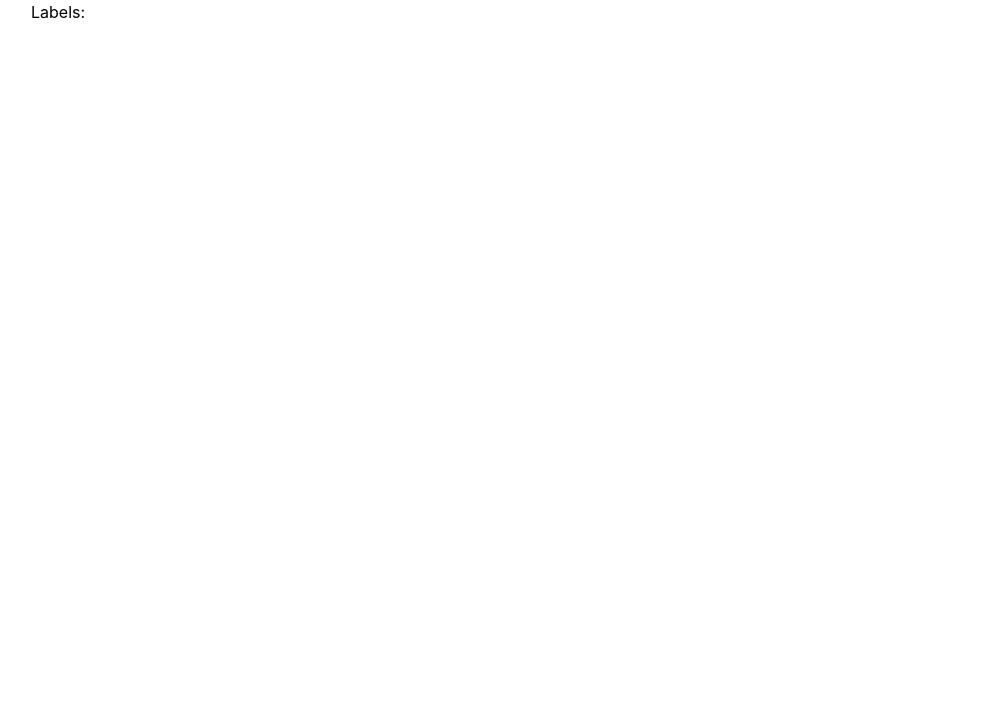
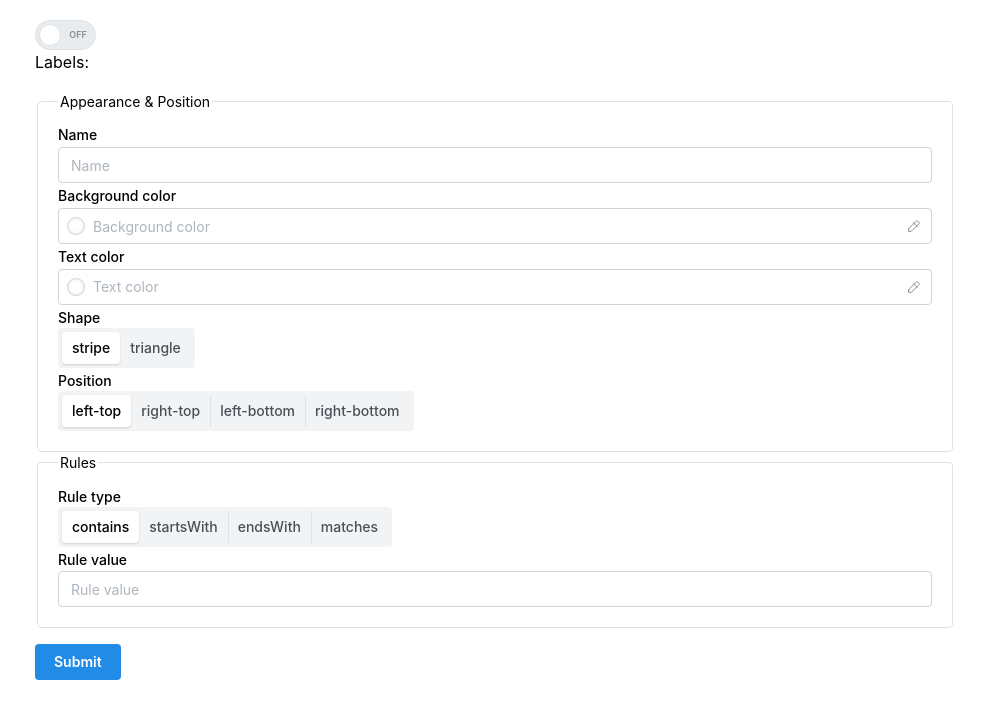
Before and after one commit to nzx-Lewis/web-labeler, a React (Vite) app: page / in a window 1280 px wide. Shown: the top 718 px of the page, without its empty margins (145-1129 px from the left). Built offline with nearby package versions, Linux system fonts and the light colour scheme.

Commit message:
create label form draft

```diff
--- a/package.json
+++ b/package.json
@@ -15,7 +15,8 @@
     "@mantine/hooks": "^7.11.2",
     "react": "^18.3.1",
     "react-dom": "^18.3.1",
-    "sass": "^1.77.8"
+    "sass": "^1.77.8",
+    "uuid": "^10.0.0"
   },
   "devDependencies": {
     "@types/chrome": "^0.0.269",
--- a/src/App.tsx
+++ b/src/App.tsx
@@ -31,7 +31,12 @@ function App() {
       {window.location.hash === "#popup" ? (
         <Popup isActive={isActive} dispatch={dispatch} />
       ) : (
-        <Options labels={labels} isLoading={isLoading} />
+        <Options
+          labels={labels}
+          isActive={isActive}
+          isLoading={isLoading}
+          dispatch={dispatch}
+        />
       )}
     </MantineProvider>
   );
--- a/src/Components/Options/index.tsx
+++ b/src/Components/Options/index.tsx
@@ -1,19 +1,85 @@
-import { Container } from "@mantine/core";
+import {
+  Button,
+  ColorInput,
+  Container,
+  Fieldset,
+  SegmentedControl,
+  Switch,
+  TextInput,
+  Text,
+} from "@mantine/core";
 import { OptionsProps } from "./types.ts";
+import { Positions, RuleTypes, Shapes } from "../../types.ts";
 
-function Options({ labels, isLoading }: OptionsProps) {
+function Options({ labels, isLoading, isActive, dispatch }: OptionsProps) {
+  const ruleTypes: RuleTypes = [
+    "contains",
+    "startsWith",
+    "endsWith",
+    "matches",
+  ];
+
+  const shapes: Shapes = ["stripe", "triangle"];
+
+  const positions: Positions = [
+    "left-top",
+    "right-top",
+    "left-bottom",
+    "right-bottom",
+  ];
+
   return (
-    <Container>
+    <Container p={20}>
       {isLoading ? (
         "is loading..."
       ) : (
         <div>
+          <Switch
+            size="lg"
+            onLabel="ON"
+            offLabel="OFF"
+            checked={isActive}
+            onChange={() => {
+              dispatch({ type: "toggleActive" });
+            }}
+          />
           <span>Labels:</span>
           <ul>
             {labels.map((label) => (
               <li>{label.name}</li>
             ))}
           </ul>
+
+          <form>
+            <Fieldset legend="Appearance & Position">
+              <TextInput label="Name" placeholder="Name" />
+              <ColorInput
+                label="Background color"
+                placeholder="Background color"
+              />
+              <ColorInput label="Text color" placeholder="Text color" />
+              <Text size="sm" fw={500} mt={3}>
+                Shape
+              </Text>
+              <SegmentedControl data={shapes} />
+              <Text size="sm" fw={500} mt={3}>
+                Position
+              </Text>
+              <SegmentedControl data={positions} />
+            </Fieldset>
+
+            <Fieldset legend="Rules">
+              <Text size="sm" fw={500} mt={3}>
+                Rule type
+              </Text>
+              <SegmentedControl data={ruleTypes} />
+              <TextInput label="Rule value" placeholder="Rule value" />
+            </Fieldset>
+
+            <Button type="submit" mt="md">
+              Submit
+            </Button>
+          </form>
         </div>
       )}
     </Container>
--- a/src/Components/Options/types.ts
+++ b/src/Components/Options/types.ts
@@ -1,5 +1,8 @@
-import { Label } from "../../types.ts";
+import { Label, StorageAction } from "../../types.ts";
+import { Dispatch } from "react";
 export interface OptionsProps {
   labels: Label[];
   isLoading: boolean;
+  isActive: boolean;
+  dispatch: Dispatch<StorageAction>;
 }
--- a/src/storage.ts
+++ b/src/storage.ts
@@ -20,5 +20,5 @@ export const reducer = (storage: Storage, action: StorageAction) => {
       return action.payload;
   }
 
-  chrome.storage.sync.set(storage);
+  //chrome.storage.sync.set(storage);
 };
```
Also changed, not shown: src/types.ts (+12 -3 lines), 1 other file (tests, documents, lock files or other folders).
